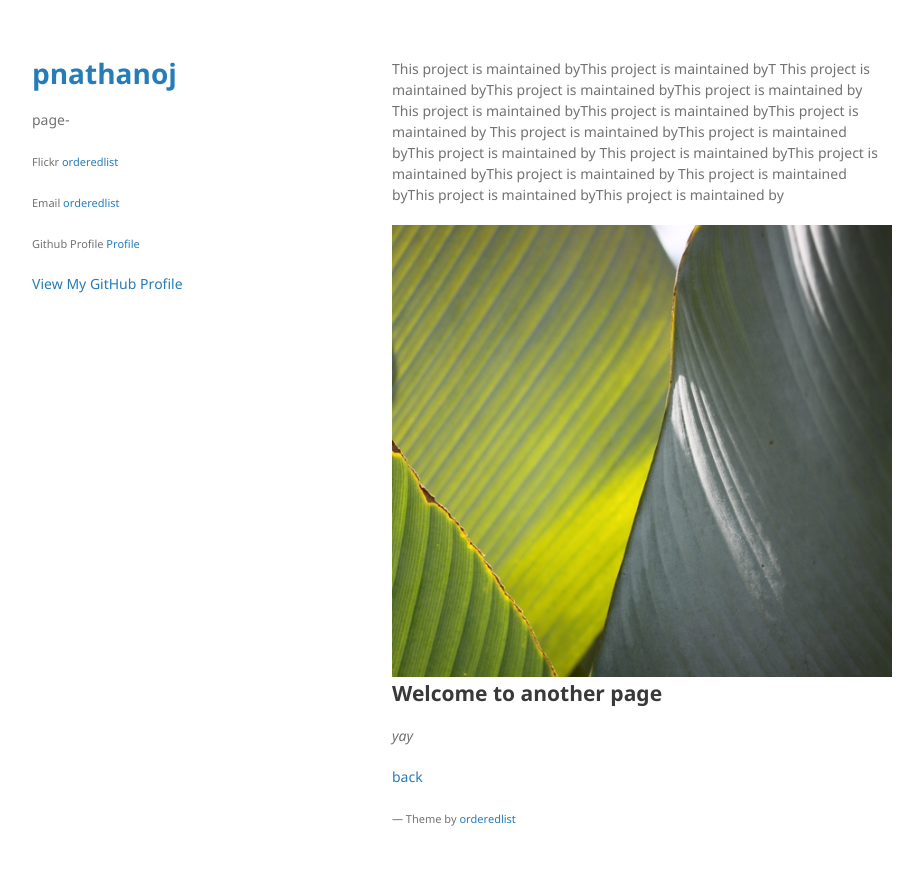
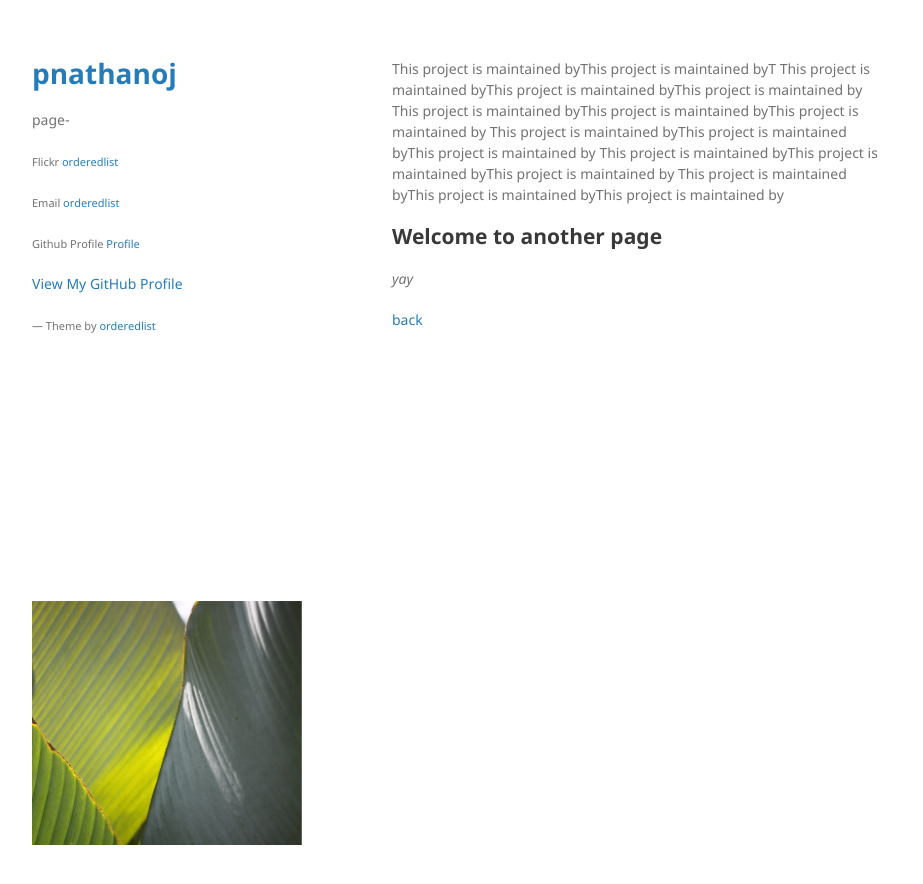
Before and after one commit to pnathanoj/pnathanoj.github.io, a Jekyll site: the page built from another-page.md, in a window 1280 px wide. Shown: the top 884 px of the page, without its empty margins (178-1101 px from the left). Built offline with Jekyll 4.4.1, drawn with Linux system fonts in a browser that asks for light colours; our own code applies the rules of GitHub Pages for plain Markdown files.

Commit message:
Update default.html

```diff
--- a/_layouts/default.html
+++ b/_layouts/default.html
@@ -40,7 +40,7 @@
         {% endif %}
 
 
-
+          <p><small>&mdash; Theme by <a href="https://github.com/orderedlist">orderedlist</a></small></p>
       </header>
       <section>
         <p>This project is maintained byThis project is maintained byT
@@ -50,17 +50,17 @@
         This project is maintained byThis project is maintained byThis project is maintained by
         This project is maintained byThis project is maintained byThis project is maintained by</p>
 
-        {% if site.logo %}
-          <img src="{{site.logo | relative_url}}" alt="Logo" />
-        {% endif %}
+
       {{ content }}
         {% if site.github.is_project_page %}
         <p>This project is maintained by <a href="{{ site.github.owner_url }}">{{ site.github.owner_name }}</a></p>
         {% endif %}
-        <p><small>&mdash; Theme by <a href="https://github.com/orderedlist">orderedlist</a></small></p>
+
       </section>
       <footer>
-
+        {% if site.logo %}
+          <img src="{{site.logo | relative_url}}" alt="Logo" />
+        {% endif %}
       </footer>
     </div>
     <script src="{{ "/assets/js/scale.fix.js" | relative_url }}"></script>
```
